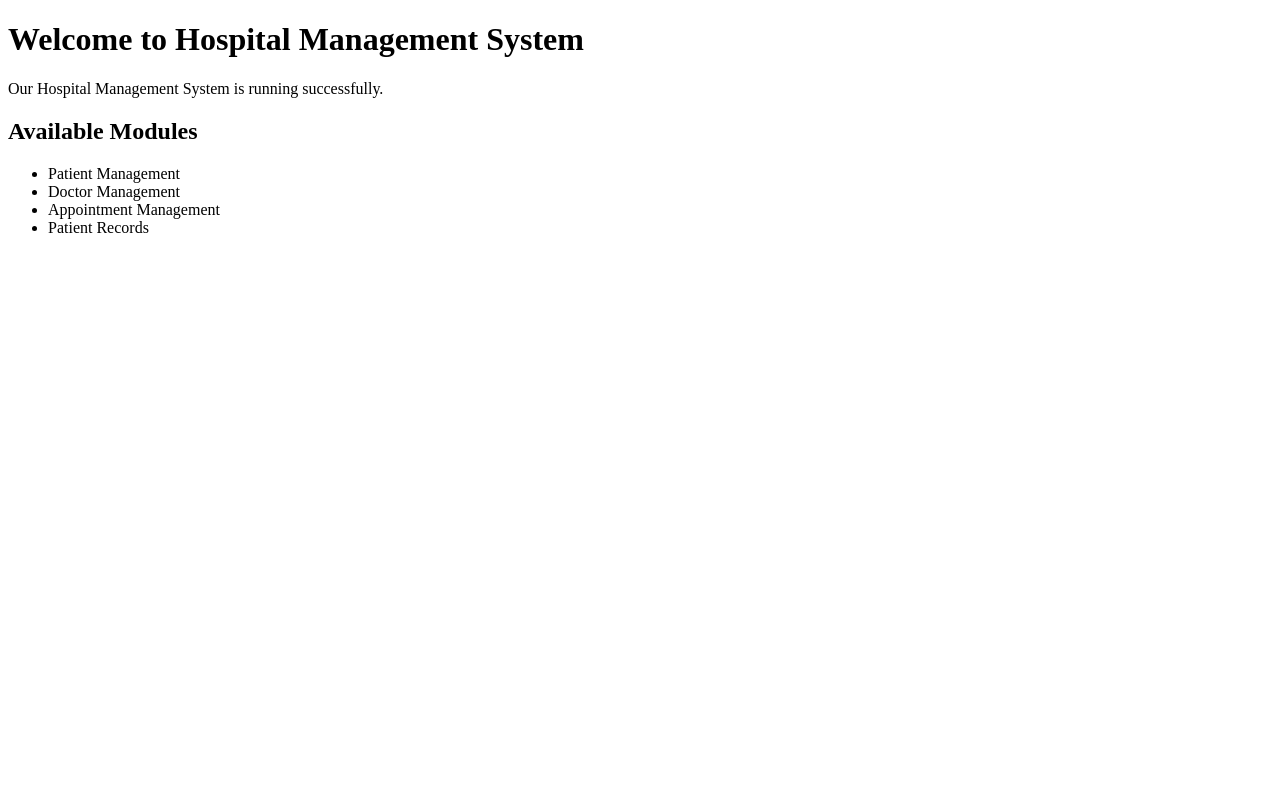
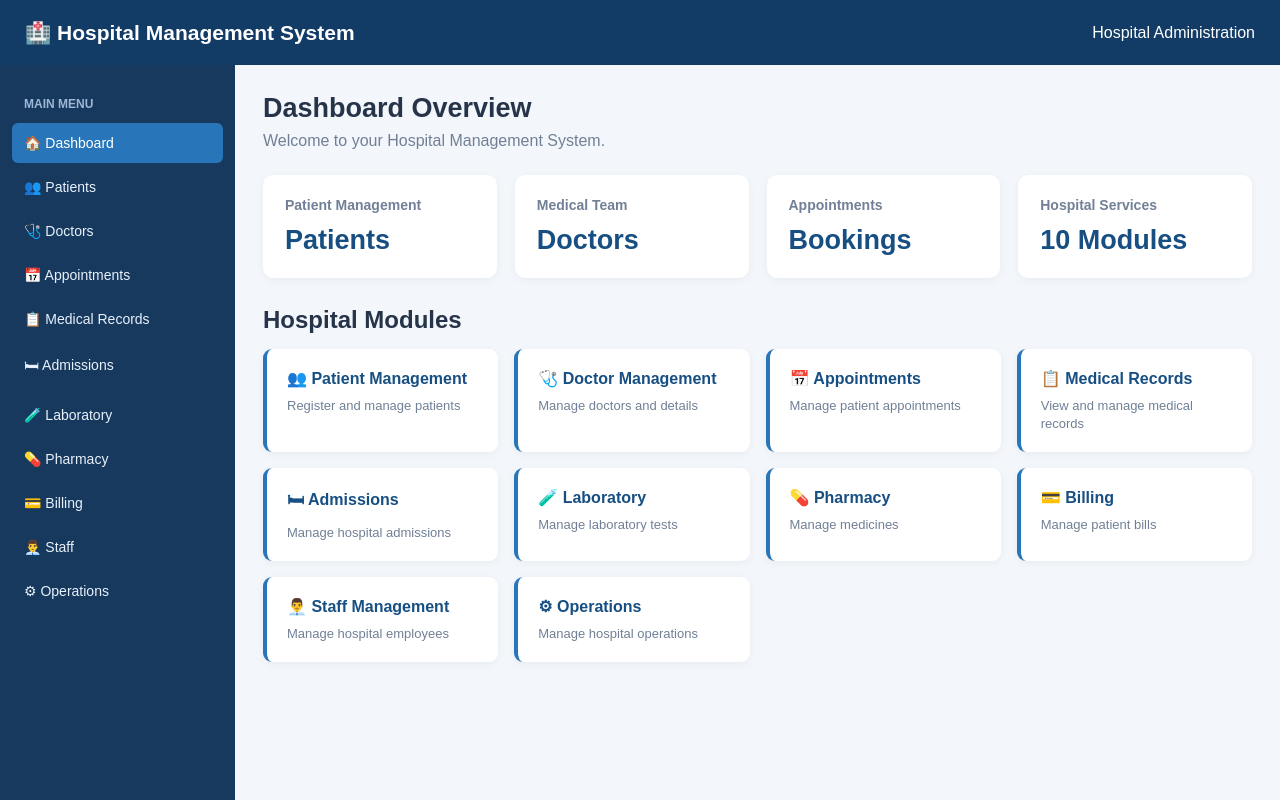
Before and after one commit to budidichinmayisrija-ui/Hospital-Management-System, a Spring Boot app: page / in a window 1280 px wide. Run offline with Spring Boot 4, Linux system fonts and the light colour scheme.

Commit message:
Create integrated hospital management dashboard

```diff
--- a/src/main/resources/static/index.html
+++ b/src/main/resources/static/index.html
@@ -2,20 +2,195 @@
 <!DOCTYPE html>
 <html lang="en">
 <head>
-    <meta charset="UTF-8">
-    <meta name="viewport" content="width=device-width, initial-scale=1.0">
-    <title>Hospital Management System</title>
+<meta charset="UTF-8">
+<meta name="viewport" content="width=device-width, initial-scale=1.0">
+<title>Hospital Management System</title>
+
+<style>
+* { box-sizing: border-box; }
+body {
+    margin: 0;
+    font-family: Arial, sans-serif;
+    background: #f3f6fb;
+    color: #263449;
+}
+.header {
+    height: 65px;
+    background: #123b66;
+    color: white;
+    display: flex;
+    align-items: center;
+    justify-content: space-between;
+    padding: 0 25px;
+}
+.header h2 { margin: 0; font-size: 21px; }
+.layout { display: flex; min-height: calc(100vh - 65px); }
+.sidebar {
+    width: 235px;
+    background: #17395e;
+    padding: 20px 12px;
+    flex-shrink: 0;
+}
+.sidebar h3 {
+    color: #9db8d6;
+    font-size: 12px;
+    padding: 0 12px;
+    text-transform: uppercase;
+}
+.sidebar a {
+    display: block;
+    padding: 12px;
+    color: #e8f1fb;
+    text-decoration: none;
+    border-radius: 6px;
+    margin: 4px 0;
+    font-size: 14px;
+}
+.sidebar a:hover, .sidebar a.active {
+    background: #2876b9;
+    color: white;
+}
+.main { flex: 1; padding: 28px; min-width: 0; }
+.welcome { margin-bottom: 25px; }
+.welcome h1 { margin: 0 0 8px; font-size: 27px; }
+.welcome p { color: #718096; margin: 0; }
+.cards {
+    display: grid;
+    grid-template-columns: repeat(auto-fit, minmax(180px, 1fr));
+    gap: 18px;
+    margin-bottom: 28px;
+}
+.card {
+    background: white;
+    border-radius: 10px;
+    padding: 22px;
+    box-shadow: 0 2px 9px #0000000c;
+}
+.card h3 { margin: 0; color: #718096; font-size: 14px; }
+.card p { font-size: 27px; font-weight: bold; margin: 12px 0 0; color: #174f83; }
+.section-title { margin: 25px 0 15px; }
+.modules {
+    display: grid;
+    grid-template-columns: repeat(auto-fit, minmax(190px, 1fr));
+    gap: 16px;
+}
+.module {
+    background: white;
+    padding: 20px;
+    border-radius: 9px;
+    text-decoration: none;
+    color: #263449;
+    box-shadow: 0 2px 9px #0000000c;
+    border-left: 4px solid #2876b9;
+}
+.module:hover { transform: translateY(-2px); }
+.module strong { display: block; margin-bottom: 8px; color: #174f83; }
+.module span { font-size: 13px; color: #718096; }
+@media(max-width:700px) {
+    .layout { flex-direction: column; }
+    .sidebar { width: 100%; }
+    .sidebar a { display: inline-block; }
+    .main { padding: 18px; }
+}
+</style>
 </head>
+
 <body>
-    <h1>Welcome to Hospital Management System</h1>
-    <p>Our Hospital Management System is running successfully.</p>
 
-    <h2>Available Modules</h2>
-    <ul>
-        <li>Patient Management</li>
-        <li>Doctor Management</li>
-        <li>Appointment Management</li>
-        <li>Patient Records</li>
-    </ul>
+<header class="header">
+    <h2>🏥 Hospital Management System</h2>
+    <span>Hospital Administration</span>
+</header>
+
+<div class="layout">
+
+<aside class="sidebar">
+    <h3>Main Menu</h3>
+    <a href="/" class="active">🏠 Dashboard</a>
+    <a href="/patients">👥 Patients</a>
+    <a href="/doctors">🩺 Doctors</a>
+    <a href="/appointments">📅 Appointments</a>
+    <a href="/medical-records">📋 Medical Records</a>
+    <a href="/admissions">🛏 Admissions</a>
+    <a href="/lab-tests">🧪 Laboratory</a>
+    <a href="/medicines">💊 Pharmacy</a>
+    <a href="/bills">💳 Billing</a>
+    <a href="/staff">👨‍💼 Staff</a>
+    <a href="/operations">⚙ Operations</a>
+</aside>
+
+<main class="main">
+
+    <div class="welcome">
+        <h1>Dashboard Overview</h1>
+        <p>Welcome to your Hospital Management System.</p>
+    </div>
+
+    <div class="cards">
+        <div class="card">
+            <h3>Patient Management</h3>
+            <p>Patients</p>
+        </div>
+        <div class="card">
+            <h3>Medical Team</h3>
+            <p>Doctors</p>
+        </div>
+        <div class="card">
+            <h3>Appointments</h3>
+            <p>Bookings</p>
+        </div>
+        <div class="card">
+            <h3>Hospital Services</h3>
+            <p>10 Modules</p>
+        </div>
+    </div>
+
+    <h2 class="section-title">Hospital Modules</h2>
+
+    <div class="modules">
+        <a class="module" href="/patients">
+            <strong>👥 Patient Management</strong>
+            <span>Register and manage patients</span>
+        </a>
+        <a class="module" href="/doctors">
+            <strong>🩺 Doctor Management</strong>
+            <span>Manage doctors and details</span>
+        </a>
+        <a class="module" href="/appointments">
+            <strong>📅 Appointments</strong>
+            <span>Manage patient appointments</span>
+        </a>
+        <a class="module" href="/medical-records">
+            <strong>📋 Medical Records</strong>
+            <span>View and manage medical records</span>
+        </a>
+        <a class="module" href="/admissions">
+            <strong>🛏 Admissions</strong>
+            <span>Manage hospital admissions</span>
+        </a>
+        <a class="module" href="/lab-tests">
+            <strong>🧪 Laboratory</strong>
+            <span>Manage laboratory tests</span>
+        </a>
+        <a class="module" href="/medicines">
+            <strong>💊 Pharmacy</strong>
+            <span>Manage medicines</span>
+        </a>
+        <a class="module" href="/bills">
+            <strong>💳 Billing</strong>
+            <span>Manage patient bills</span>
+        </a>
+        <a class="module" href="/staff">
+            <strong>👨‍💼 Staff Management</strong>
+            <span>Manage hospital employees</span>
+        </a>
+        <a class="module" href="/operations">
+            <strong>⚙ Operations</strong>
+            <span>Manage hospital operations</span>
+        </a>
+    </div>
+
+</main>
+</div>
 </body>
 </html>
```
